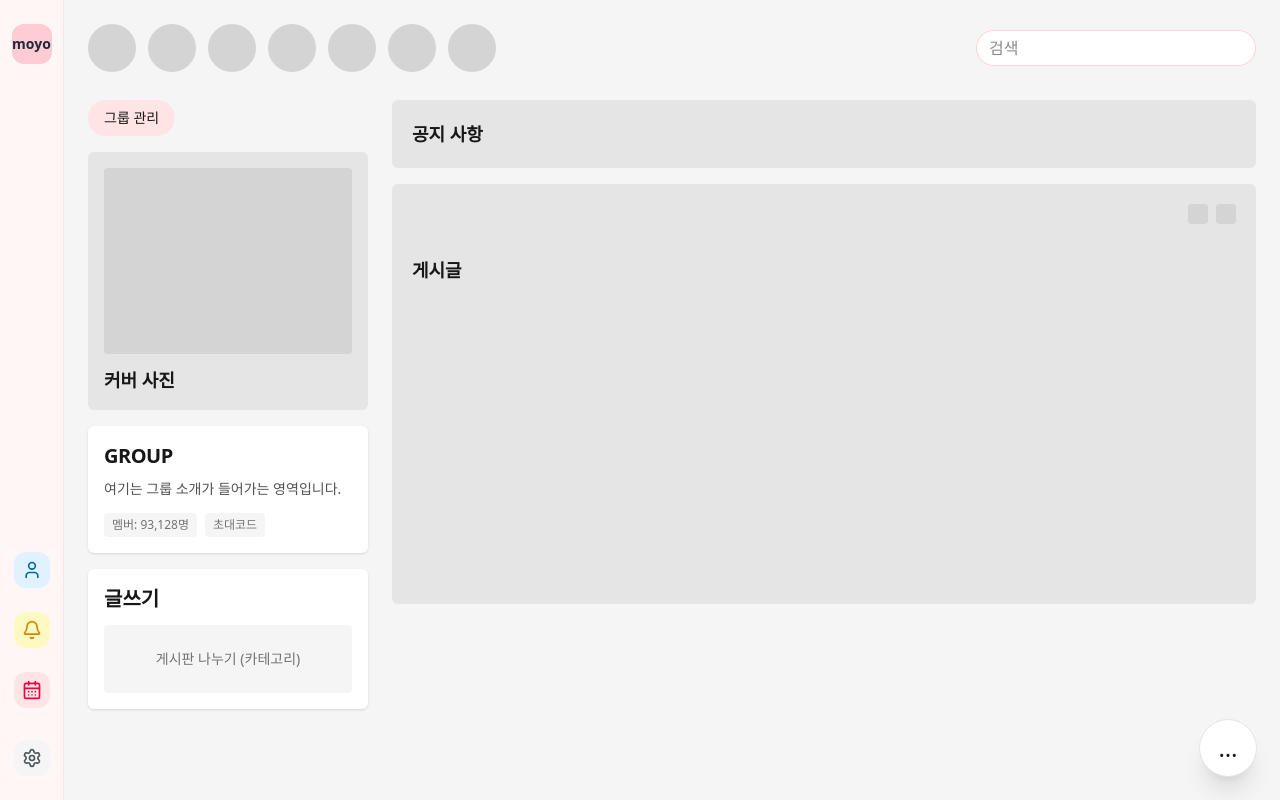
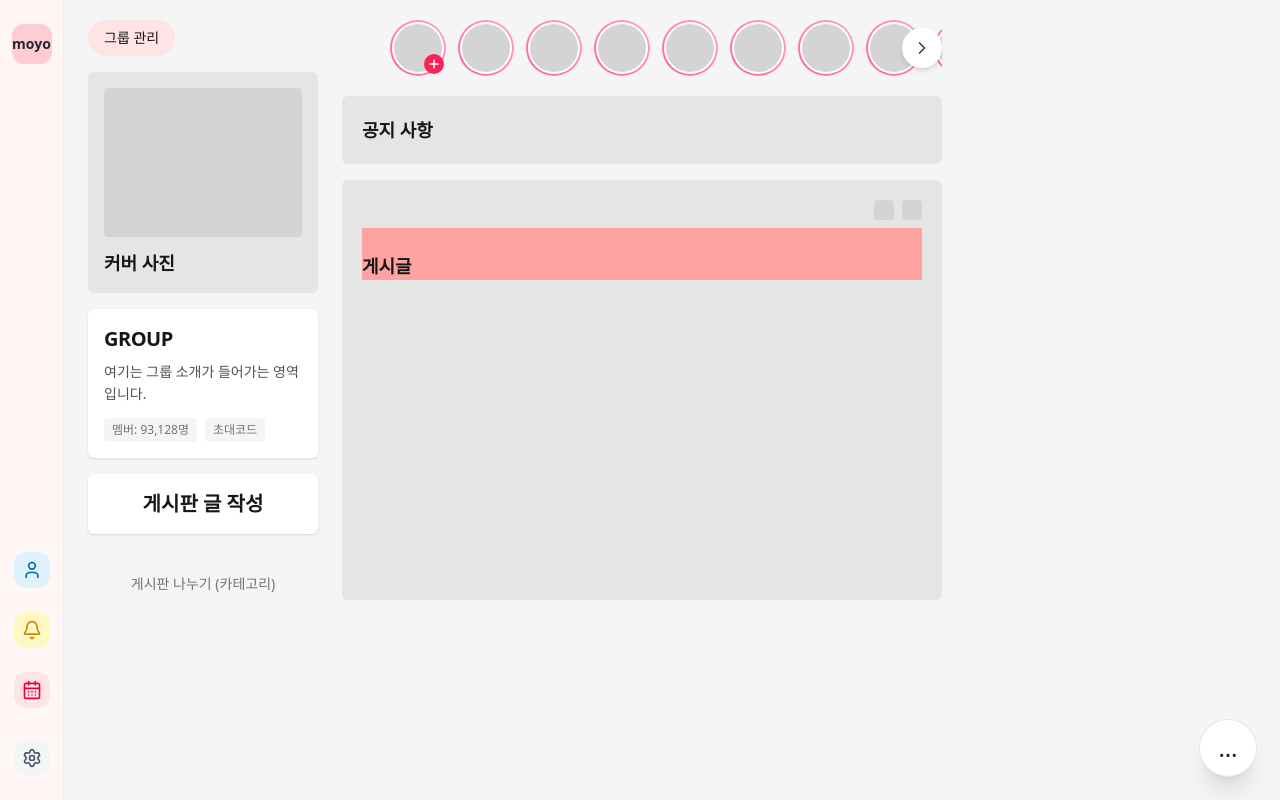
Before and after one commit to ssy330/Moyo_front, a React (Vite) app: page /groups in a window 1280 px wide. Built offline with nearby package versions, Linux system fonts and the light colour scheme.

Commit message:
feat: add  PostList, StoryCarousel and repector GroupsPage

```diff
--- a/src/AppLayout.tsx
+++ b/src/AppLayout.tsx
@@ -18,7 +18,7 @@ const AppLayout = () => {
 
         {/* 하단 아이콘 묶음 */}
         <div className="flex flex-col items-center gap-6">
-          {/* 아이콘 목록들 ↓ ↓ ↓ */}
+          {/* 아이콘 목록들 */}
           <button
             onClick={() => navigate("/profile/1")}
             className="p-2 rounded-xl bg-sky-100 hover:bg-sky-200 transition"
--- /dev/null
+++ b/src/components/GroupsComponents/PostList.tsx
@@ -0,0 +1,15 @@
+const PostList = () => {
+  return (
+    <div>
+      <section className="rounded-md bg-neutral-200 p-5 min-h-[420px]">
+        <div className="mb-2 flex items-center justify-end gap-2 text-neutral-600">
+          <div className="h-5 w-5 rounded-sm bg-neutral-300" />
+          <div className="h-5 w-5 rounded-sm bg-neutral-300" />
+        </div>
+        <div className="pt-6 text-lg font-semibold">게시글</div>
+      </section>
+    </div>
+  );
+};
+
+export default PostList;
--- /dev/null
+++ b/src/components/GroupsComponents/StoryCarousel.tsx
@@ -0,0 +1,75 @@
+import { ChevronLeft, Plus, ChevronRight } from "lucide-react";
+import { useState } from "react";
+
+const StoryCarousel = () => {
+  const [slideIndex, setSlideIndex] = useState(0);
+  const totalAvatars = 14; // 전체 스토리 개수 (예시)
+  const perPage = 7; // 한 화면에 보여줄 개수 (예시)
+  const maxSlide = Math.ceil(totalAvatars / perPage) - 1;
+
+  const avatars = Array.from({ length: totalAvatars }); //임시 스토리
+
+  return (
+    <>
+      {/* 스토리 영역 - 공지사항과 같은 너비 */}
+      {/* 🔹 스토리 영역 */}
+      <div className="relative w-full max-w-[600px] mx-auto mb-5">
+        {/* 왼쪽 화살표 */}
+        {slideIndex > 0 && (
+          <button
+            onClick={() => setSlideIndex((i) => i - 1)}
+            className="absolute left-0 top-1/2 -translate-y-1/2 z-10 h-10 w-10 rounded-full bg-white shadow-md flex items-center justify-center hover:bg-neutral-100"
+          >
+            <ChevronLeft className="w-5 h-5 text-neutral-700" />
+          </button>
+        )}
+
+        {/* 스크롤 가능한 스토리 리스트 */}
+        <div className="overflow-hidden w-full px-12">
+          <div
+            className="flex gap-3 transition-transform duration-500 ease-in-out"
+            style={{
+              transform: `translateX(-${slideIndex * 100}%)`,
+              width: `${(totalAvatars / perPage) * 100}%`,
+            }}
+          >
+            {/* ✅ 첫 번째: 내 스토리 */}
+            <div className="relative h-14 w-14 shrink-0 rounded-full bg-gradient-to-tr from-rose-400 to-pink-300 p-[2px]">
+              <div className="h-full w-full rounded-full bg-white p-[2px] relative">
+                <div className="h-full w-full rounded-full bg-neutral-300" />
+                {/* + 버튼 */}
+                <button className="absolute bottom-0 right-0 h-5 w-5 flex items-center justify-center rounded-full bg-rose-500 text-white hover:bg-rose-600 transition">
+                  <Plus size={14} strokeWidth={2.5} />
+                </button>
+              </div>
+            </div>
+
+            {/* 나머지 아바타들 */}
+            {avatars.map((_, i) => (
+              <div
+                key={i}
+                className="h-14 w-14 shrink-0 rounded-full bg-gradient-to-tr from-rose-400 to-pink-300 p-[2px]"
+              >
+                <div className="h-full w-full rounded-full bg-white p-[2px]">
+                  <div className="h-full w-full rounded-full bg-neutral-300" />
+                </div>
+              </div>
+            ))}
+          </div>
+        </div>
+
+        {/* 오른쪽 화살표 */}
+        {slideIndex < maxSlide && (
+          <button
+            onClick={() => setSlideIndex((i) => i + 1)}
+            className="absolute right-0 top-1/2 -translate-y-1/2 z-10 h-10 w-10 rounded-full bg-white shadow-md flex items-center justify-center hover:bg-neutral-100"
+          >
+            <ChevronRight className="w-5 h-5 text-neutral-700" />
+          </button>
+        )}
+      </div>
+    </>
+  );
+};
+
+export default StoryCarousel;
--- a/src/pages/groups/GroupsPage.tsx
+++ b/src/pages/groups/GroupsPage.tsx
@@ -1,100 +1,84 @@
 import { useState, useEffect, useRef } from "react";
+import StoryCarousel from "@/components/GroupsComponents/StoryCarousel";
 
 export default function MoyoGroupLayout() {
   const [fabOpen, setFabOpen] = useState(false);
   const fabRef = useRef(null);
 
-  // close on outside click
+  // outside click
   useEffect(() => {
-    function handle(e) {
+    const handle = (e: MouseEvent) => {
       if (!fabRef.current) return;
       if (!fabRef.current.contains(e.target)) setFabOpen(false);
-    }
+    };
     document.addEventListener("click", handle);
     return () => document.removeEventListener("click", handle);
   }, []);
 
   return (
     <div className="min-h-screen bg-neutral-100 text-neutral-900">
-      {/* App Shell */}
       <div className="mx-auto max-w-[1200px] px-4 py-5">
-        {/* Top bar */}
-        <div className="flex items-center gap-4">
-
-          {/* Avatars row */}
-          <div className="flex-1 flex items-center gap-3 overflow-x-auto py-1">
-            {Array.from({ length: 7 }).map((_, i) => (
-              <div key={i} className="h-12 w-12 shrink-0 rounded-full bg-neutral-300" />
-            ))}
-          </div>
-
-          {/* Search */}
-          <div className="hidden md:flex items-center gap-2">
-            <input
-              placeholder="검색"
-              className="h-9 w-[280px] rounded-full border border-rose-200/80 px-3 outline-none focus:border-rose-300 bg-white"
-            />
-          </div>
-        </div>
-
-        {/* Content area */}
-        <div className="mt-6 grid gap-6 md:grid-cols-[280px_1fr]">
-          {/* Left rail */}
+        <div className="grid gap-6 md:grid-cols-[230px_1fr] items-stretch">
+          {/* 왼쪽 패널 */}
           <aside className="space-y-4">
-            {/* 그룹 관리 버튼 (pill) */}
             <button className="w-fit rounded-full bg-rose-100 px-4 py-2 text-sm font-medium hover:bg-rose-200 transition">
               그룹 관리
             </button>
-
-            {/* 커버 사진 placeholder */}
-            <div className="rounded-md bg-neutral-200 p-4">
+            <div className="rounded-md bg-neutral-200 p-4 relative">
               <div className="aspect-[4/3] w-full rounded bg-neutral-300" />
               <div className="mt-3 text-lg font-semibold">커버 사진</div>
             </div>
 
-            {/* 그룹 카드 */}
             <div className="rounded-md bg-white p-4 shadow-sm">
               <div className="text-xl font-extrabold tracking-tight">GROUP</div>
               <div className="mt-2 text-sm text-neutral-600 leading-relaxed">
                 여기는 그룹 소개가 들어가는 영역입니다.
               </div>
               <div className="mt-3 flex items-center gap-2 text-xs text-neutral-500">
-                <span className="rounded bg-neutral-100 px-2 py-1">멤버: 93,128명</span>
-                <span className="rounded bg-neutral-100 px-2 py-1">초대코드</span>
+                <span className="rounded bg-neutral-100 px-2 py-1">
+                  멤버: 93,128명
+                </span>
+                <span className="rounded bg-neutral-100 px-2 py-1">
+                  초대코드
+                </span>
               </div>
             </div>
 
-            {/* 글쓰기 카드 */}
-            <div className="rounded-md bg-white p-4 shadow-sm">
-              <div className="text-xl font-semibold">글쓰기</div>
-              <div className="mt-3 rounded bg-neutral-100 p-6 text-center text-sm text-neutral-500">
-                게시판 나누기 (카테고리)
-              </div>
+            <div className="rounded-md bg-white p-4 shadow-sm text-center">
+              <button className="flex-1 text-xl font-semibold cursor-pointer">
+                게시판 글 작성
+              </button>
+            </div>
+            <div className="mt-3 rounded bg-neutral-100 p-6 text-center text-sm text-neutral-500">
+              게시판 나누기 (카테고리)
             </div>
           </aside>
 
-          {/* Main column */}
-          <main className="space-y-4">
-            {/* 공지 사항 */}
+          {/* 오른쪽 메인 */}
+          <main className="space-y-4 mb-6 w-[600px] ">
+            <StoryCarousel />
+
+            {/* 공지사항 */}
             <section className="rounded-md bg-neutral-200 px-5 py-5">
               <div className="text-lg font-semibold">공지 사항</div>
             </section>
 
-            {/* 게시글 영역 */}
+            {/* 게시판 */}
             <section className="rounded-md bg-neutral-200 p-5 min-h-[420px]">
               <div className="mb-2 flex items-center justify-end gap-2 text-neutral-600">
                 <div className="h-5 w-5 rounded-sm bg-neutral-300" />
                 <div className="h-5 w-5 rounded-sm bg-neutral-300" />
               </div>
-              <div className="pt-6 text-lg font-semibold">게시글</div>
+              <div className="pt-6 text-lg font-semibold bg-red-300">
+                게시글
+              </div>
             </section>
           </main>
         </div>
       </div>
 
-      {/* Floating FAB bottom-right */}
+      {/* FAB */}
       <div ref={fabRef} className="fixed bottom-6 right-6">
-        {/* Menu */}
         {fabOpen && (
           <div className="mb-3 w-36 rounded-xl border bg-white p-2 shadow-xl">
             <button className="w-full rounded-lg px-3 py-2 text-left hover:bg-neutral-100">
@@ -106,7 +90,6 @@ export default function MoyoGroupLayout() {
           </div>
         )}
 
-        {/* Ellipsis button */}
         <button
           aria-label="더보기"
           onClick={() => setFabOpen((v) => !v)}
```
Also changed, not shown: 2 other files (tests, documents, lock files or other folders).
